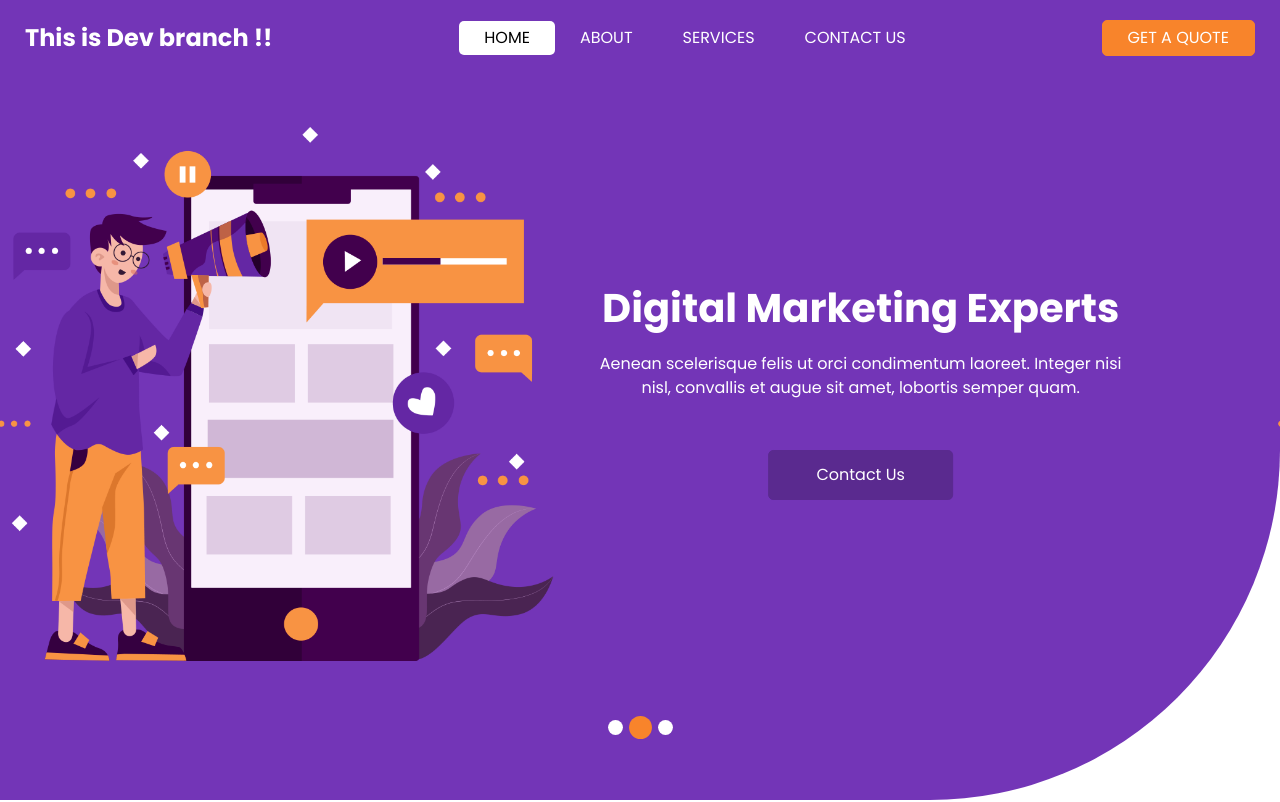
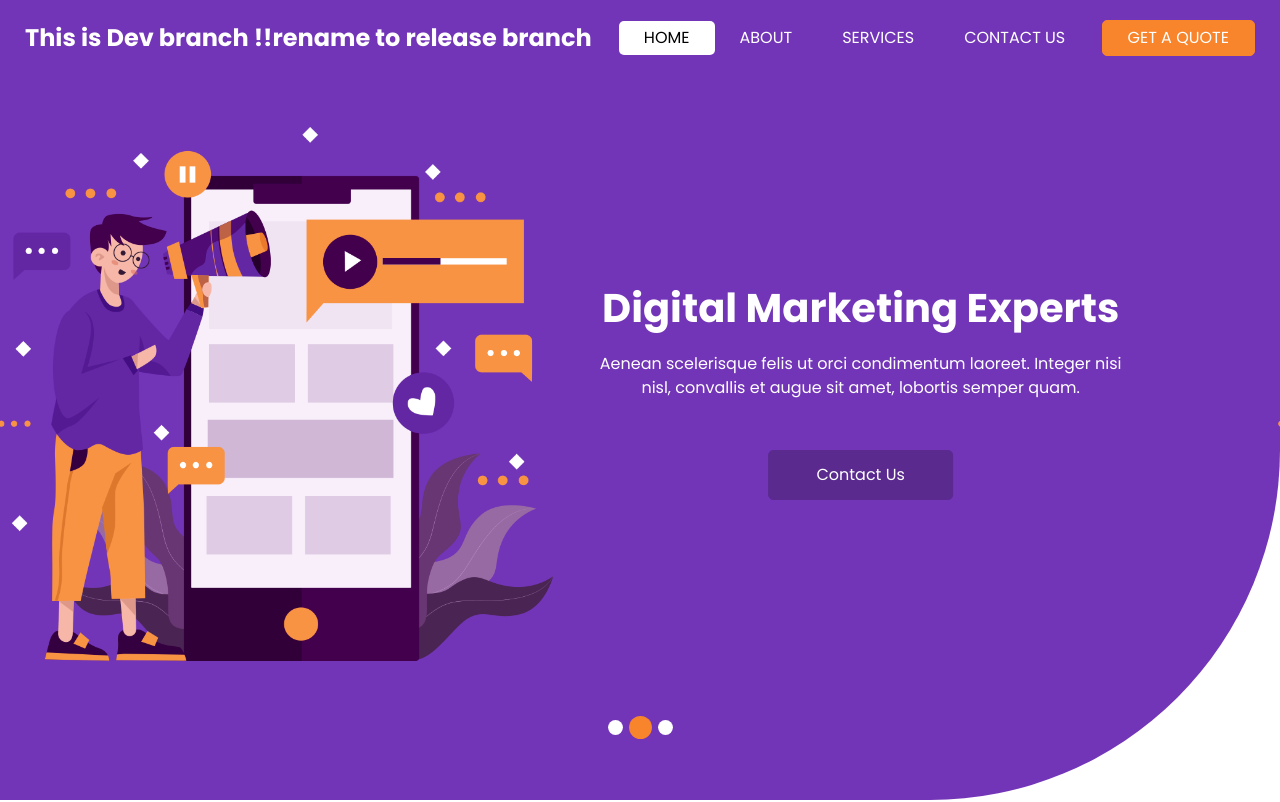
Before and after one commit to MuhammadHamza8/Task-2, a plain HTML site: page index.html in a window 1280 px wide. Shown: the top 802 px of the page. Drawn offline with nearby package versions, Linux system fonts and the light colour scheme; some packages are replaced by stand-ins of ours.

Commit message:
main Dev branch rename to release branch

```diff
--- a/index.html
+++ b/index.html
@@ -37,7 +37,7 @@
         <nav class="navbar navbar-expand-lg custom_nav-container ">
           <a class="navbar-brand" href="index.html">
             <span>
-              This is Dev branch !!
+              This is Dev branch !!rename to release branch
             </span>
           </a>
 
```
